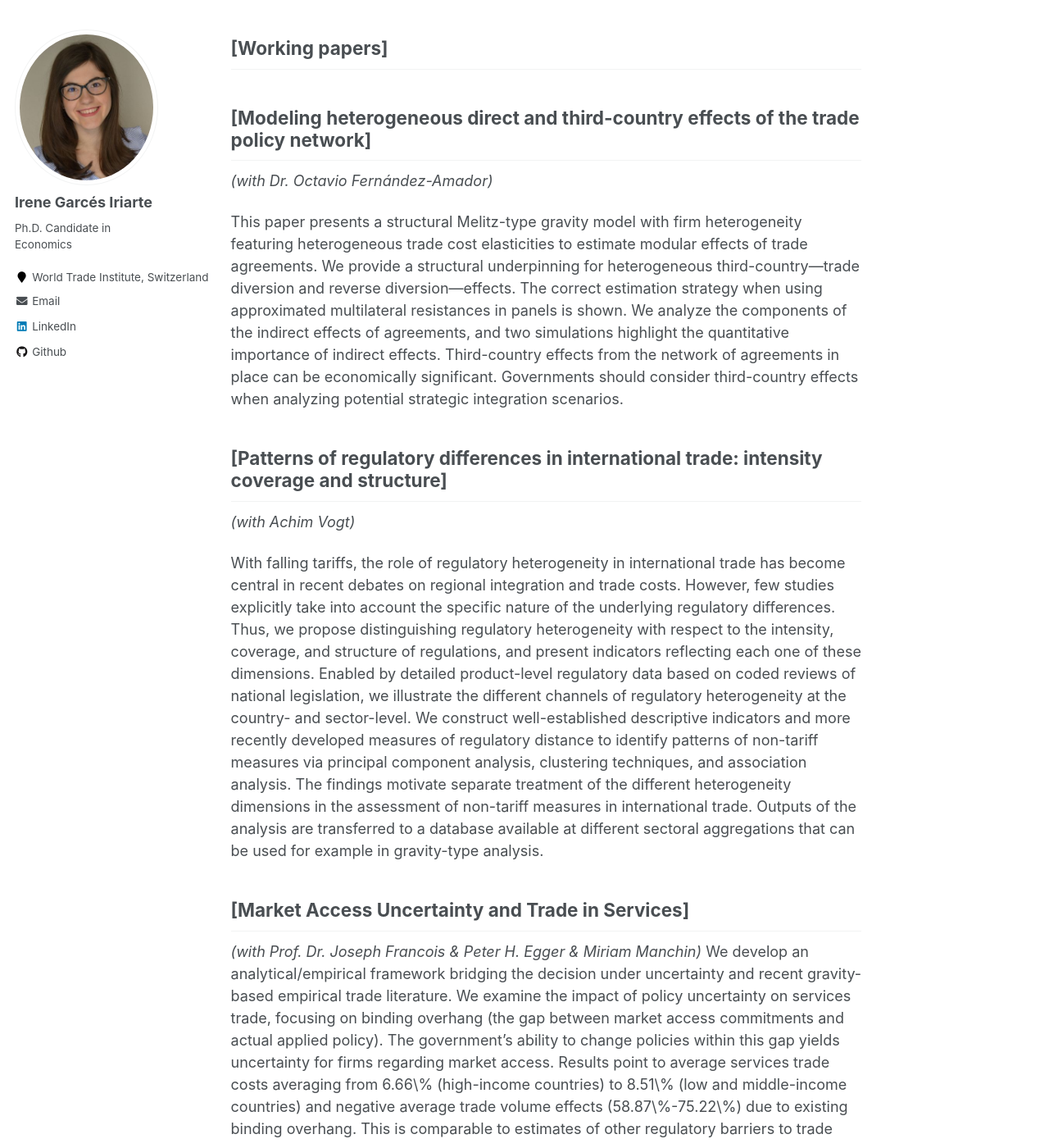
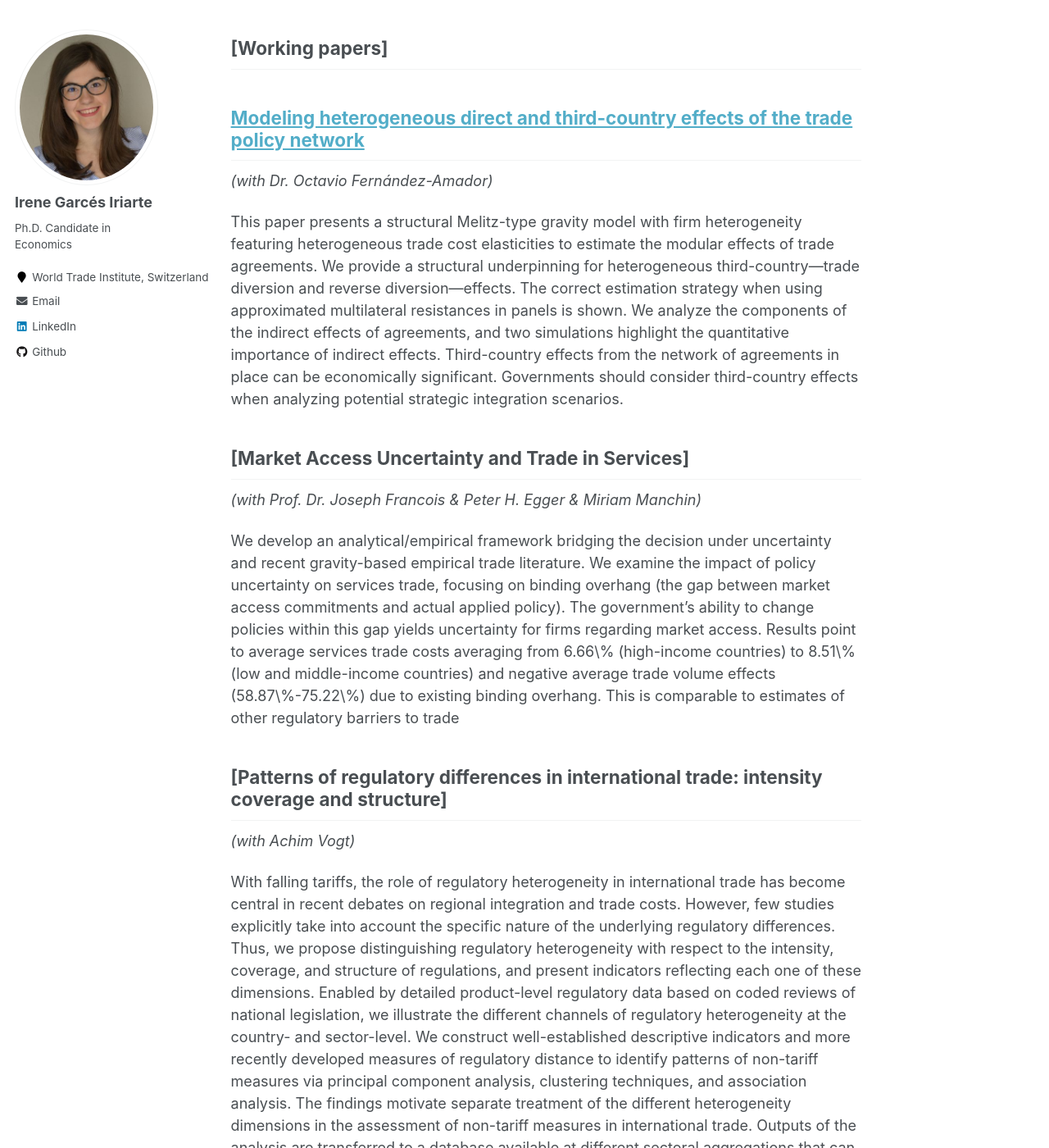
Before and after one commit to IreneGarces/irenegarces.github.io, a Jekyll site: the page built from _pages/research.md, in a window 1280 px wide and 1400 px high, scrolled down 552 px. Shown: the whole window at 82% size. Built offline with Jekyll 4.4.1, drawn with Linux system fonts in a browser that asks for light colours; part of the change alters nothing that is shown.

Commit message:
Update research.md

```diff
--- a/_pages/research.md
+++ b/_pages/research.md
@@ -24,14 +24,19 @@ policies. In this paper, we show that increases in domestic value-added into for
 also as technical nontariff measures. Trade-network structures incentivize regulatory harmonization to avoid harming domestic producers.
 
 ## [Working papers]
-## [Modeling heterogeneous direct and third-country effects of the trade policy network]
+## [Modeling heterogeneous direct and third-country effects of the trade policy network](../files/Heterogeneous direct and third-country effects_master_20240120.pdf)
 *(with Dr. Octavio Fernández-Amador)*
 
-This paper presents a structural Melitz-type gravity model with firm heterogeneity featuring heterogeneous trade cost elasticities to estimate modular
+This paper presents a structural Melitz-type gravity model with firm heterogeneity featuring heterogeneous trade cost elasticities to estimate the modular
 effects of trade agreements. We provide a structural underpinning for heterogeneous third-country—trade diversion and reverse diversion—effects.
 The correct estimation strategy when using approximated multilateral resistances in panels is shown. We analyze the components of the indirect effects of agreements,
 and two simulations highlight the quantitative importance of indirect effects. Third-country effects from the network of agreements in place can be economically
 significant. Governments should consider third-country effects when analyzing potential strategic integration scenarios.
+
+## [Market Access Uncertainty and Trade in Services]
+*(with Prof. Dr. Joseph Francois & Peter H. Egger & Miriam Manchin)*
+
+ We develop an analytical/empirical framework bridging the decision under uncertainty and recent gravity-based empirical trade literature. We examine the impact of policy uncertainty on services trade, focusing on binding overhang (the gap between market access commitments and actual applied policy). The government's ability to change policies within this gap yields uncertainty for firms regarding market access. Results point to average services trade costs averaging from 6.66\% (high-income countries) to 8.51\% (low and middle-income countries) and negative average trade volume effects (58.87\%-75.22\%) due to existing binding overhang.  This is comparable to estimates of other regulatory barriers to trade
 
 ## [Patterns of regulatory differences in international trade: intensity coverage and structure]
 *(with Achim Vogt)*
@@ -42,9 +47,7 @@ heterogeneity with respect to the intensity, coverage, and structure of regulati
 Enabled by detailed product-level regulatory data based on coded reviews of national legislation, we illustrate the different channels of regulatory heterogeneity
 at the country- and sector-level. We construct well-established descriptive indicators and more recently developed measures of regulatory distance to identify patterns of non-tariff measures via principal component analysis, clustering techniques, and association analysis. The findings motivate separate treatment of the different heterogeneity dimensions in  the assessment of non-tariff measures in international trade. Outputs of the analysis are transferred to a database available at different sectoral aggregations that can be used for example in gravity-type analysis.
 
-## [Market Access Uncertainty and Trade in Services]
-*(with Prof. Dr. Joseph Francois & Peter H. Egger & Miriam Manchin)*
- We develop an analytical/empirical framework bridging the decision under uncertainty and recent gravity-based empirical trade literature. We examine the impact of policy uncertainty on services trade, focusing on binding overhang (the gap between market access commitments and actual applied policy). The government's ability to change policies within this gap yields uncertainty for firms regarding market access. Results point to average services trade costs averaging from 6.66\% (high-income countries) to 8.51\% (low and middle-income countries) and negative average trade volume effects (58.87\%-75.22\%) due to existing binding overhang.  This is comparable to estimates of other regulatory barriers to trade
+
 
 ## [PTA determinants: The effect of regulatory differences in international trade]
 *(with Prof. Dr. Joseph Francois, Achim Vogt, & Selina Hauser)*
```
